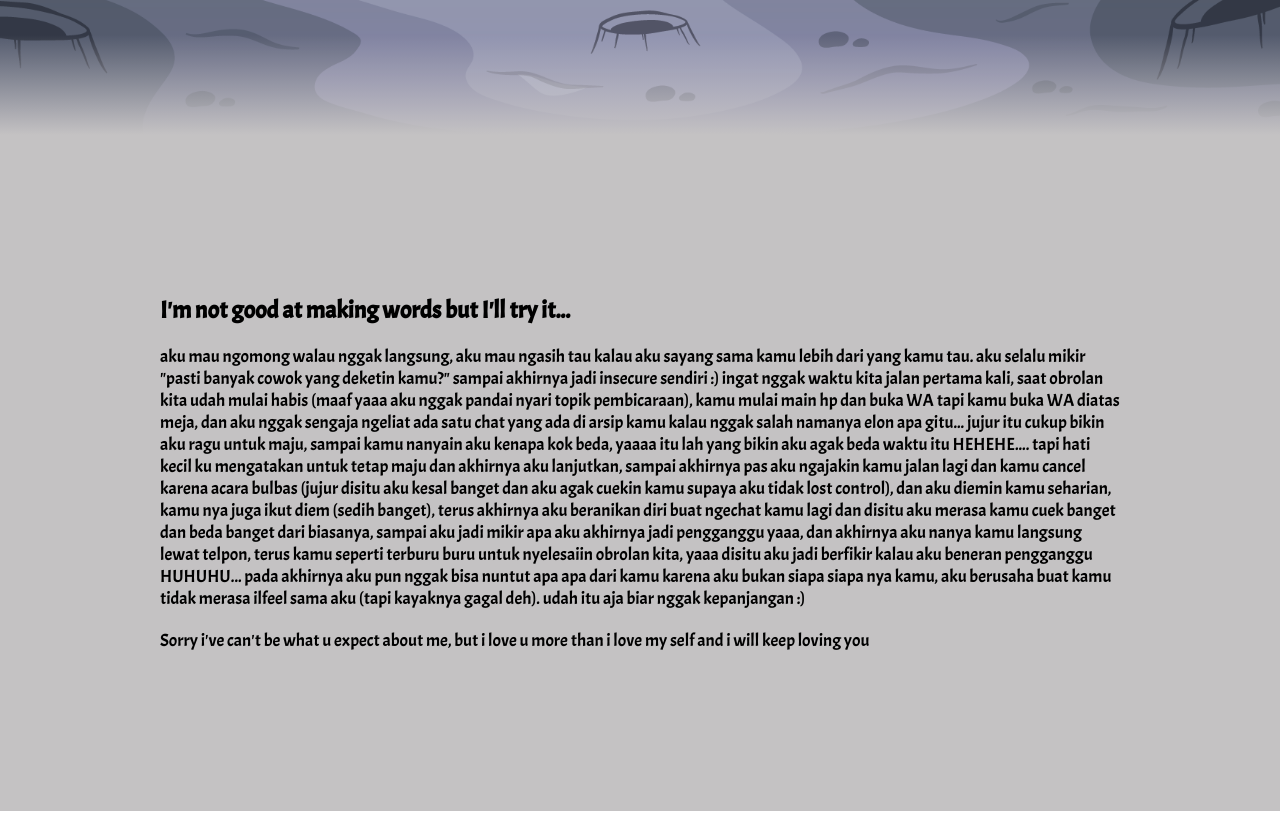
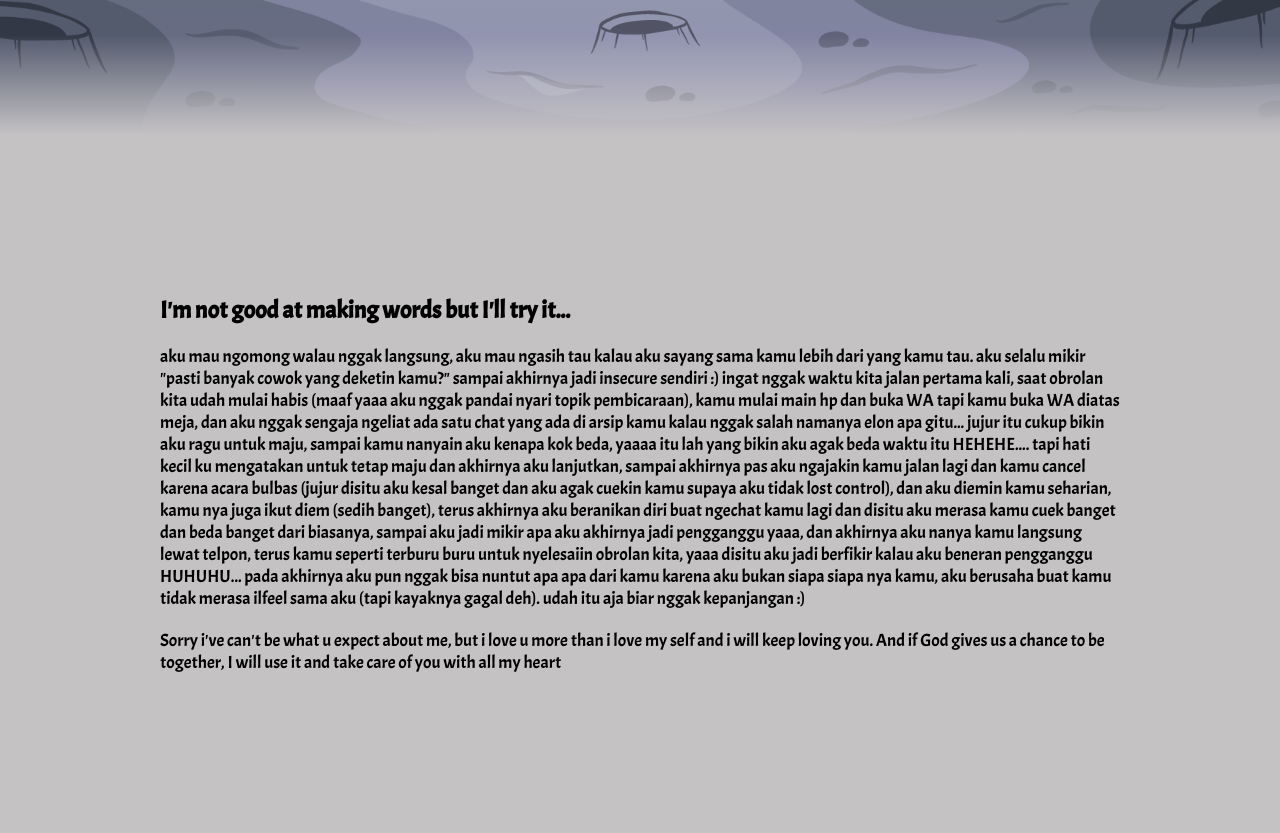
Before and after one commit to lexand02/lexand02.github.io, a plain HTML site: page index.html in a window 1280 px wide. Shown: the part 1465-2298 px from the top of the page. Before the commit the page ends 2276 px from the top, so only its background shows below. Drawn offline with Linux system fonts and the light colour scheme.

Commit message:
Update index.html

```diff
--- a/index.html
+++ b/index.html
@@ -22,7 +22,7 @@
             tapi hati kecil ku mengatakan untuk tetap maju dan akhirnya aku lanjutkan, sampai akhirnya pas aku ngajakin kamu jalan lagi dan kamu cancel karena acara bulbas (jujur disitu aku kesal banget dan aku agak cuekin kamu supaya aku tidak lost control), dan aku diemin kamu seharian, kamu nya juga ikut diem (sedih banget), terus akhirnya aku beranikan diri buat ngechat kamu lagi
             dan disitu aku merasa kamu cuek banget dan beda banget dari biasanya, sampai aku jadi mikir apa aku akhirnya jadi pengganggu yaaa, dan akhirnya aku nanya kamu langsung lewat telpon, terus kamu seperti terburu buru untuk nyelesaiin obrolan kita, yaaa disitu aku jadi berfikir kalau aku beneran pengganggu HUHUHU...
             pada akhirnya aku pun nggak bisa nuntut apa apa dari kamu karena aku bukan siapa siapa nya kamu, aku berusaha buat kamu tidak merasa ilfeel sama aku (tapi kayaknya gagal deh). udah itu aja biar nggak kepanjangan :) </p> <br>
-        <p> Sorry i've can't be what u expect about me, but i love u more than i love my self and i will keep loving you </p>
+        <p> Sorry i've can't be what u expect about me, but i love u more than i love my self and i will keep loving you. And if God gives us a chance to be together, I will use it and take care of you with all my heart </p>
     </div>
     <script src="script.js"></script>
 </body>
```
